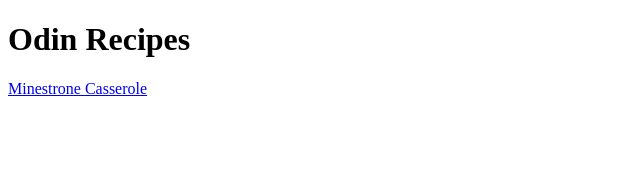
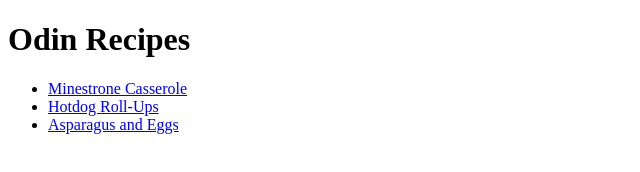
Before and after one commit to MatchanJJ/odin-recipes, a plain HTML site: page index.html in a window 1280 px wide. Shown: the whole page, without its empty margins (0-640 px from the left). Drawn offline with Linux system fonts and the light colour scheme.

Commit message:
added relative liks to the landing page

```diff
--- a/index.html
+++ b/index.html
@@ -8,6 +8,11 @@
 <body>
     <h1>Odin Recipes</h1>
 
-    <a href="recipes/minestrone-casserole.html">Minestrone Casserole</a>
+    <ul>
+        <li> <a href="recipes/minestrone-casserole.html">Minestrone Casserole</a></li>
+        <li> <a href="recipes/hot-dog-roll-ups.html">Hotdog Roll-Ups</a></li>
+        <li> <a href="recipes/asparagus-and-eggs.html">Asparagus and Eggs</a></li>
+    </ul>
+
 </body>
 </html>
```
